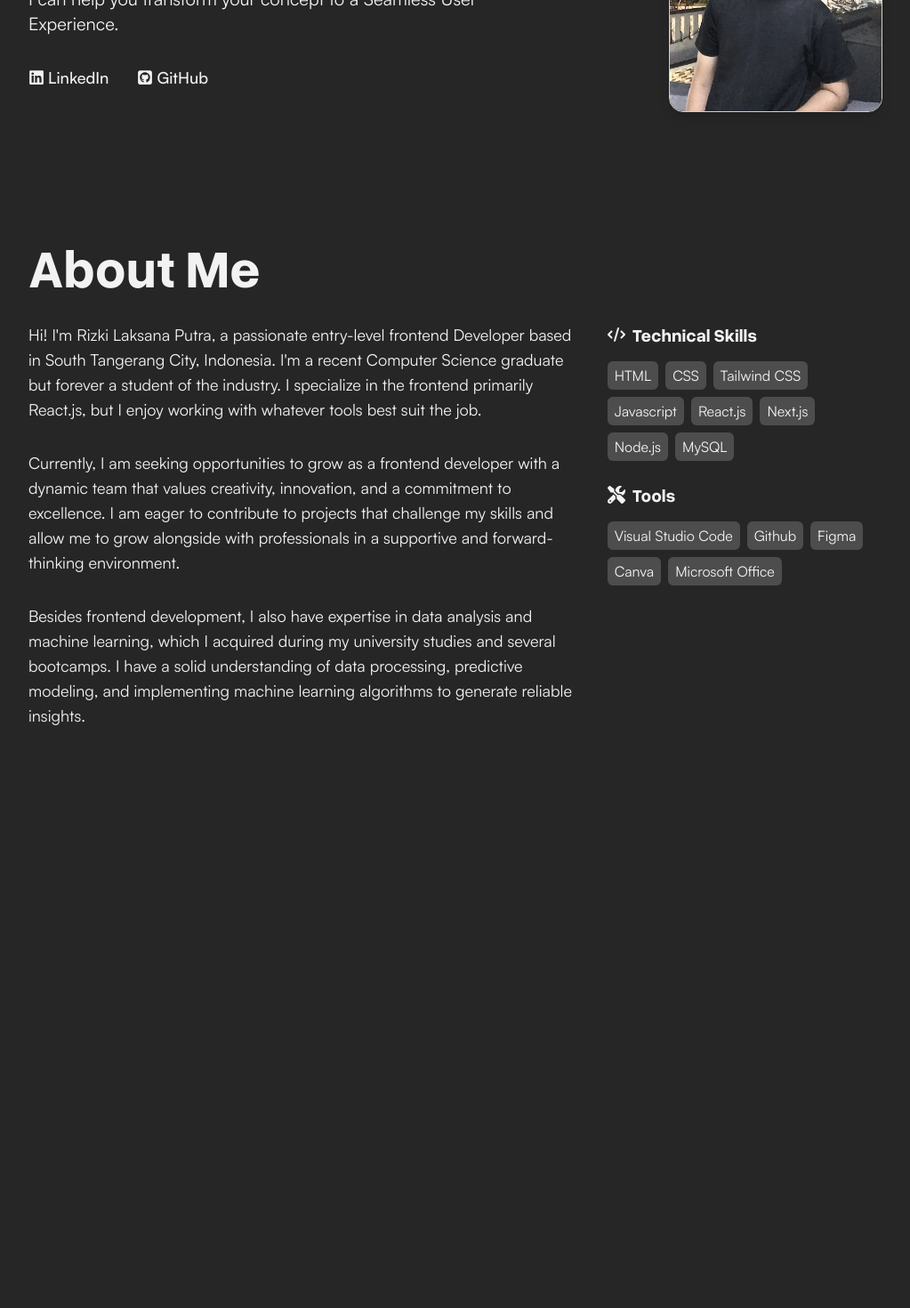
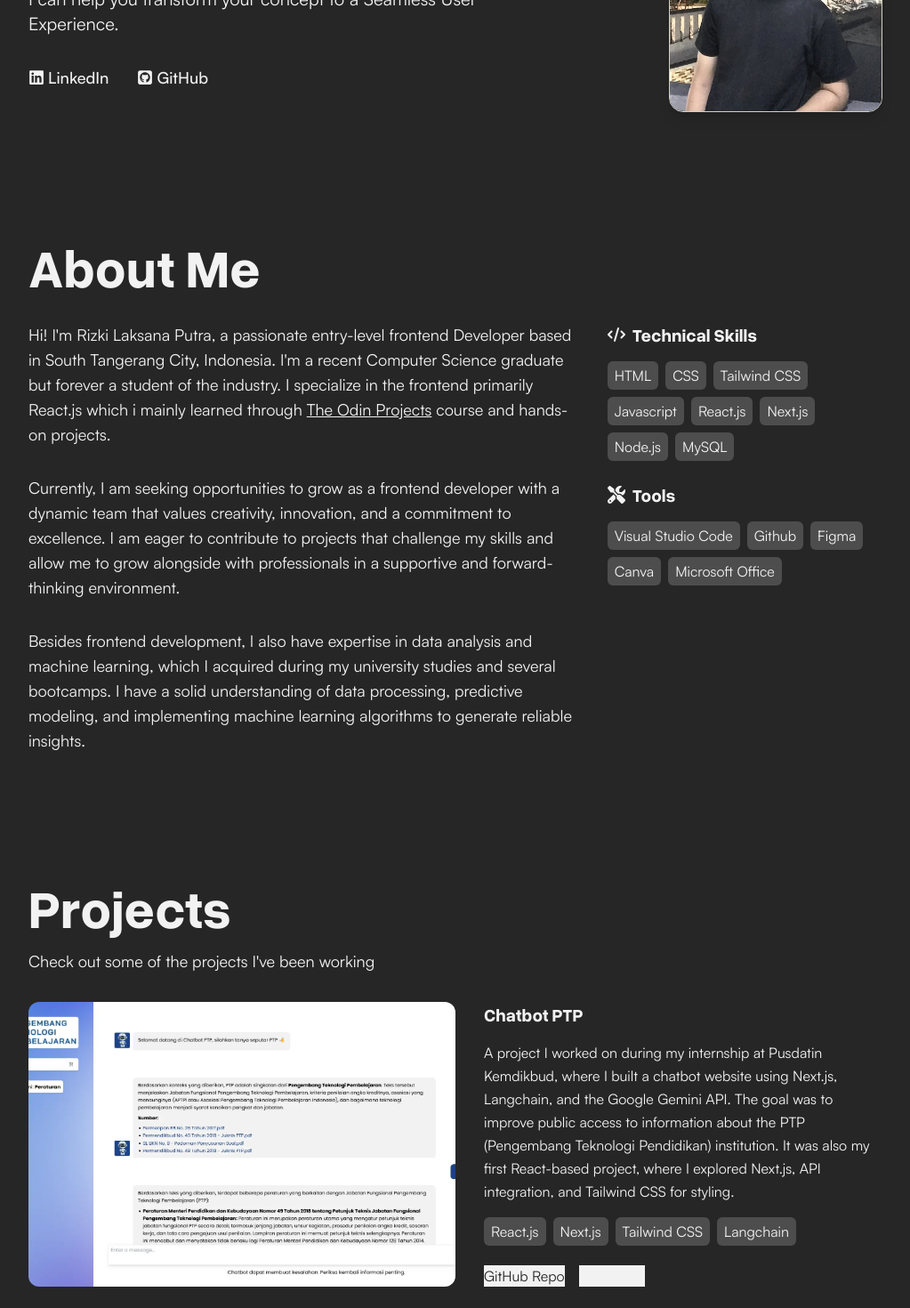
Before and after one commit to RizkiLaksanaPutra/portfolio, a Next.js app: page / in a window 1280 px wide. Shown: the part 381-1851 px from the top of the page at 89% size, without its empty margins (128-1151 px from the left). Before the commit the page ends 1223 px from the top, so only its background shows below. Built offline with nearby package versions, Linux system fonts and the light colour scheme.

Commit message:
Add ProjectSection and SkillButton components

```diff
--- a/src/app/page.jsx
+++ b/src/app/page.jsx
@@ -3,6 +3,7 @@
 import Hero from "@/components/Hero";
 import Navbar from "@/components/Navbar/Navbar";
 import NavMenu from "@/components/Navbar/NavMenu";
+import ProjectSection from "@/components/Projects";
 
 export default function Home() {
   return (
@@ -11,6 +12,7 @@
       <NavMenu />
       <Hero />
       <About />
+      <ProjectSection />
     </div>
   );
 }
--- a/src/components/About.jsx
+++ b/src/components/About.jsx
@@ -1,13 +1,6 @@
 import { motion } from "framer-motion";
 import { FaCode, FaScrewdriverWrench } from "react-icons/fa6";
-
-function SkillButton({ children }) {
-  return (
-    <button className="flex gap-2 rounded-md bg-secondary-300 px-2 py-1 font-satoshi text-accent-400">
-      {children}
-    </button>
-  );
-}
+import SkillButton from "./SkillButton";
 
 export default function About() {
   const technicalSkills = [
@@ -68,8 +61,16 @@
             Hi! I'm Rizki Laksana Putra, a passionate entry-level frontend
             Developer based in South Tangerang City, Indonesia. I'm a recent
             Computer Science graduate but forever a student of the industry. I
-            specialize in the frontend primarily React.js, but I enjoy working
-            with whatever tools best suit the job.
+            specialize in the frontend primarily React.js which i mainly learned
+            through{" "}
+            <a
+              href="https://www.theodinproject.com/"
+              className="underline"
+              target="_blank"
+            >
+              The Odin Projects
+            </a>{" "}
+            course and hands-on projects.
           </motion.p>
           <motion.p
             className="text-left font-satoshi lg:text-lg"
@@ -104,7 +105,7 @@
             variants={textVariants}
             initial="hidden"
             animate="visible"
-            custom={0}
+            custom={5}
           >
             <h2 className="text-xl font-bold flex items-center gap-2">
               <FaCode />
@@ -123,7 +124,7 @@
             variants={textVariants}
             initial="hidden"
             animate="visible"
-            custom={0}
+            custom={6}
           >
             <h2 className="text-xl font-bold flex items-center gap-2">
               <FaScrewdriverWrench />
--- a/src/components/Navbar/NavMenu.jsx
+++ b/src/components/Navbar/NavMenu.jsx
@@ -6,7 +6,7 @@
 const navLinks = [
   { title: "HOME", to: "#home" },
   { title: "ABOUT", to: "#about" },
-  { title: "PROJECTS", to: "/" },
+  { title: "PROJECTS", to: "#projects" },
   { title: "CONTACT", to: "/" },
 ];
 
--- a/src/components/Navbar/Navbar.jsx
+++ b/src/components/Navbar/Navbar.jsx
@@ -29,17 +29,17 @@
         </Link>
         <ul className="hidden gap-4 text-lg lg:flex">
           <li>
-            <Link href="/">
+            <Link href="#home">
               <DrawOutlineButton>Home</DrawOutlineButton>
             </Link>
           </li>
           <li>
-            <a href="/#about">
+            <a href="#about">
               <DrawOutlineButton>About</DrawOutlineButton>
             </a>
           </li>
           <li>
-            <a href="/#projects">
+            <a href="#projects">
               <DrawOutlineButton>Projects</DrawOutlineButton>
             </a>
           </li>
--- /dev/null
+++ b/src/components/Projects.jsx
@@ -0,0 +1,101 @@
+import SkillButton from "./SkillButton";
+import { motion, useAnimation, useInView } from "framer-motion";
+import Link from "next/link";
+import { useEffect, useRef } from "react";
+
+function Project({ children }) {
+  const controls = useAnimation();
+  const ref = useRef(null);
+  const inView = useInView(ref, { once: true });
+
+  useEffect(() => {
+    if (inView) {
+      controls.start("visible");
+    }
+  }, [controls, inView]);
+
+  const variants = {
+    hidden: { opacity: 0, y: 50 },
+    visible: {
+      opacity: 1,
+      y: 0,
+      transition: {
+        type: "spring",
+        stiffness: 260,
+        damping: 20,
+        mass: 1,
+      },
+    },
+  };
+
+  return (
+    <motion.div
+      ref={ref}
+      initial="hidden"
+      animate={controls}
+      variants={variants}
+      className="z-10 flex flex-col gap-4 lg:flex-row lg:gap-8"
+    >
+      {children}
+    </motion.div>
+  );
+}
+
+export default function ProjectSection() {
+  return (
+    <section
+      className="my-6 h-full w-5/6 flex flex-col items-center justify-center gap-8 lg:h-1/2 lg:w-3/4"
+      id="projects"
+    >
+      <div className="flex flex-col w-full gap-2 lg:gap-4">
+        <h1 className="text-center text-4xl font-bold lg:text-left lg:text-6xl">
+          Projects
+        </h1>
+        <p className="text-center font-satoshi lg:text-left lg:text-lg">
+          Check out some of the projects I've been working
+        </p>
+      </div>
+      <div className="w-full flex flex-col gap-8">
+        <Project>
+          <img
+            src="/assets/chatbot-ptp.webp"
+            alt="Chatbot PTP"
+            className="h-60 rounded-xl object-cover lg:h-80 lg:w-1/2"
+          />
+          <div className="flex flex-col gap-4 lg:w-1/2">
+            <h3 className="text-xl font-bold">Chatbot PTP</h3>
+            <p className="font-satoshi leading-relaxed">
+              A project I worked on during my internship at Pusdatin Kemdikbud,
+              where I built a chatbot website using Next.js, Langchain, and the
+              Google Gemini API. The goal was to improve public access to
+              information about the PTP (Pengembang Teknologi Pendidikan)
+              institution. It was also my first React-based project, where I
+              explored Next.js, API integration, and Tailwind CSS for styling.
+            </p>
+            <div className="flex flex-wrap gap-2">
+              <SkillButton>React.js</SkillButton>
+              <SkillButton>Next.js</SkillButton>
+              <SkillButton>Tailwind CSS</SkillButton>
+              <SkillButton>Langchain</SkillButton>
+            </div>
+            <div className="mt-auto flex gap-4">
+              <button className="bg-accent-400 font-satoshi text-secondary-200">
+                <Link
+                  href="https://github.com/christianrazul/cv-architect"
+                  target="_blank"
+                >
+                  GitHub Repo
+                </Link>
+              </button>
+              <button className="bg-accent-400 font-satoshi">
+                <Link href="https://cv-architect.vercel.app/" target="_blank">
+                  Live Demo
+                </Link>
+              </button>
+            </div>
+          </div>
+        </Project>
+      </div>
+    </section>
+  );
+}
--- /dev/null
+++ b/src/components/SkillButton.jsx
@@ -0,0 +1,7 @@
+export default function SkillButton({ children }) {
+  return (
+    <button className="flex gap-2 rounded-md bg-secondary-300 px-2 py-1 font-satoshi text-accent-400">
+      {children}
+    </button>
+  );
+}
```
Also changed, not shown: public/assets/chatbot-ptp.webp (added).
